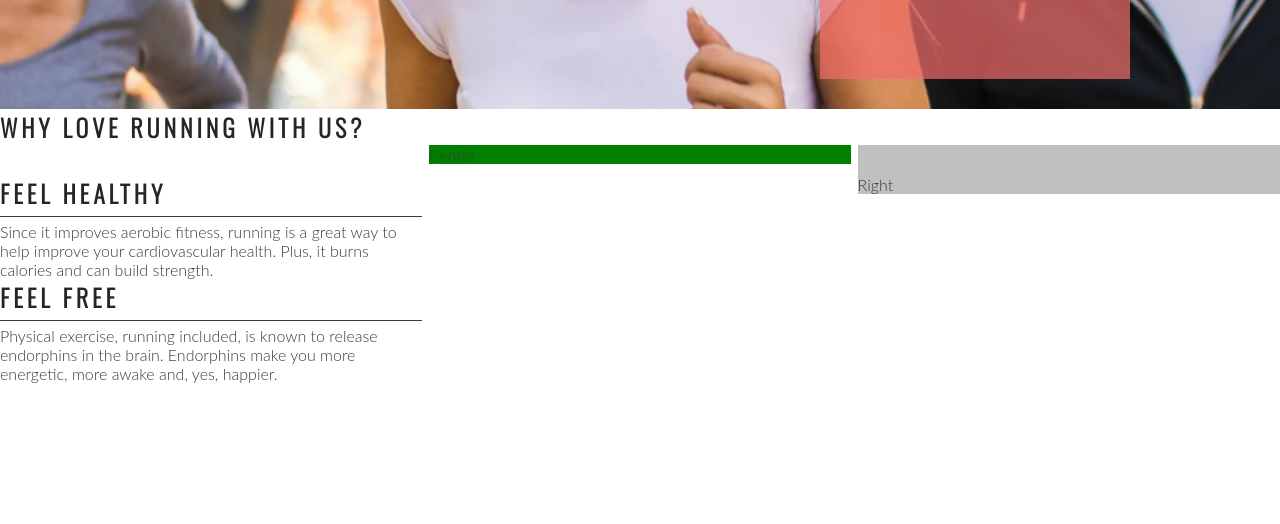
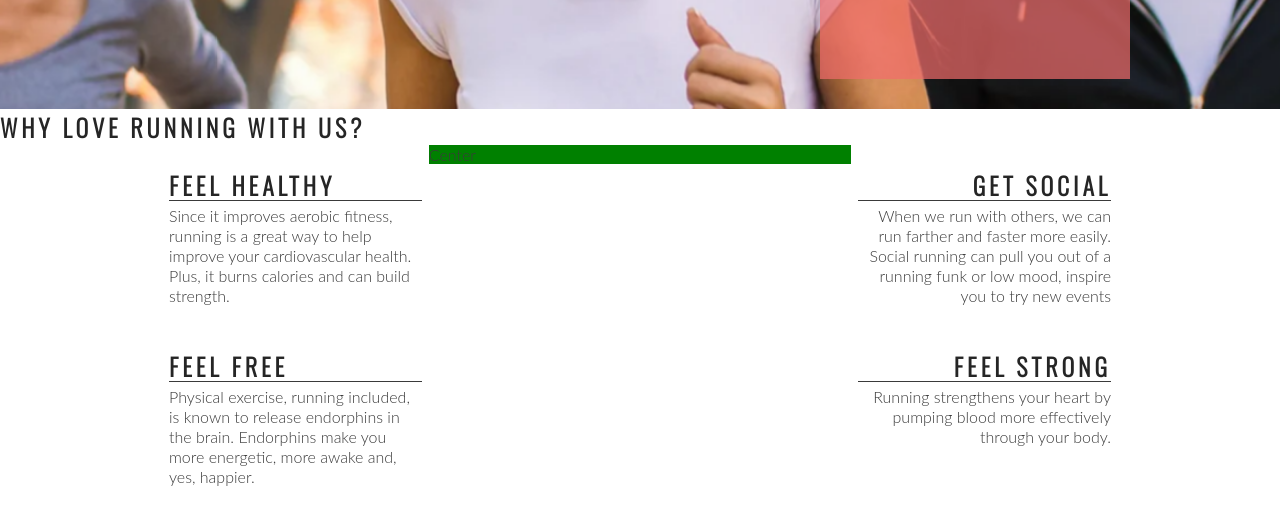
Before and after one commit to CHAMPION316/love-running, a plain HTML site: page index.html in a window 1280 px wide. Shown: the part 566-1090 px from the top of the page. Drawn offline with nearby package versions, Linux system fonts and the light colour scheme.

Commit message:
Add right about section content and style

```diff
--- a/assets/css/style.css
+++ b/assets/css/style.css
@@ -127,7 +127,6 @@ h1, h2 {
     padding-top: 30px;
     width: 33%;
     float: right;
-    background-color: silver;
 }
 
 #center-about {
@@ -150,10 +149,18 @@ hr {
     margin-bottom: 50px;
 }
 
-.left-about-heading {
+.right-about-heading {
     width: 60%;
-    float: right;
+    float: left;
     line-height: 20px;
     clear: both;
     margin-bottom: 50px;
 }
+
+.right-about-heading h2 {
+    text-align: right;
+}
+
+.right-about-heading p {
+    text-align: right;
+}
--- a/index.html
+++ b/index.html
@@ -41,7 +41,7 @@
     <section id=club-ethos>
         <h1>Why Love Running With Us?</h1>
         <div id="left-about">
-            <div id="left-about-heading">
+            <div class="left-about-heading">
                 <h2>Feel Healthy</h2>
                 <hr>
                 <p>
@@ -49,7 +49,7 @@
                     health. Plus, it burns calories and can build strength.
                 </p>
             </div>
-            <div id="left-about-heading">
+            <div class="left-about-heading">
                 <h2>Feel Free</h2>
                 <hr>
                 <p>
@@ -58,7 +58,23 @@
                 </p>
             </div>
         </div>
-        <div id="right-about">Right</div>
+        <div id="right-about">
+            <div class="right-about-heading">
+                <h2>Get Social</h2>
+                <hr>
+                <p>
+                    When we run with others, we can run farther and faster more easily. Social running can pull you out
+                    of a running funk or low mood, inspire you to try new events
+                </p>
+            </div>
+            <div class="right-about-heading">
+                <h2>Feel Strong</h2>
+                <hr>
+                <p>
+                    Running strengthens your heart by pumping blood more effectively through your body.
+                </p>
+            </div>
+        </div>
         <div id="center-about">Center</div>
     </section>
     <section>
```
